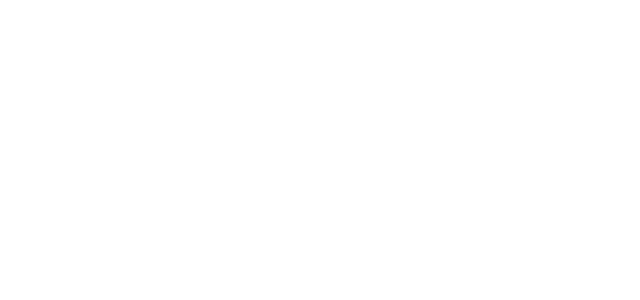
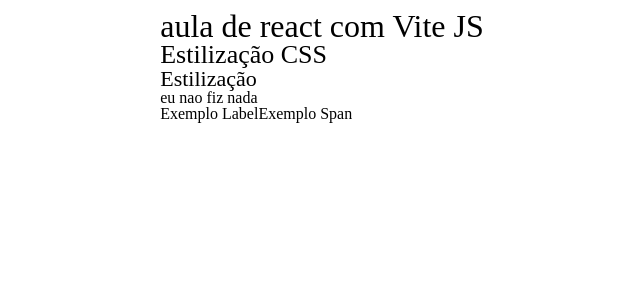
Before and after one commit to cautks/introducaovite, a React (Vite) app: page /Exemplo/2 in a window 1280 px wide. Before the commit this address had no page. Shown: the top 300 px of the page, without its empty margins (318-958 px from the left). Built offline with nearby package versions, Linux system fonts and the light colour scheme.

Commit message:
06/03/26

```diff
--- a/src/App.jsx
+++ b/src/App.jsx
@@ -1,14 +1,15 @@
 
 import { Routes, Route } from 'react-router-dom'
 
-import Home from './pages/home'
-import Sobre from './pages/about'
-
+import Home from './pages/home';
+import Exemplo01 from './pages/exemplos/ex-01';
+import Exemplo02 from './pages/exemplos/ex-02';
 function App() {
   return (
     <Routes>
       <Route path="/" element={<Home />} />
-      <Route path="/sobre" element={<Sobre />} />
+      <Route path="/Exemplo/1" element={<Exemplo01 />} />
+      <Route path="/Exemplo/2" element={<Exemplo02 />} />
     </Routes>
   )
 }
--- a/src/pages/about/index.jsx
+++ b/src/pages/exemplos/ex-01/index.jsx
@@ -1,4 +1,4 @@
-function About() {
+function Exemplo01() {
     return(
       <div>
         <h1>Sobre</h1>
@@ -6,7 +6,7 @@
 
         </p>
      </div>
-    )
+    );
 }
 
-export default About;
+export default Exemplo01;
--- /dev/null
+++ b/src/pages/exemplos/ex-02/index.jsx
@@ -0,0 +1,14 @@
+function Exemplo02 () {
+  return(
+    <div>
+       <h1>aula de react com Vite JS</h1>
+       <h2>Estilização CSS</h2>
+       <h3>Estilização</h3>
+       <p>eu nao fiz nada</p>
+       <label > Exemplo Label</label>
+       <span>Exemplo Span</span>
+    </div>
+  );
+}
+
+export default Exemplo02;
--- /dev/null
+++ b/src/pages/exemplos/ex-02/index.module.css
@@ -0,0 +1,4 @@
+.continer{
+display:flex;
+flex-direction: column;
+}
--- a/src/pages/home/index.jsx
+++ b/src/pages/home/index.jsx
@@ -2,8 +2,7 @@
   return(
     <div>
        <h1>aula de react com Vite JS</h1>
-       <h3>Estilização</h3>
-       <p>eu nao fiz nada</p>
+
     </div>
   );
 }
```
Also changed, not shown: src/App.css (deleted).
